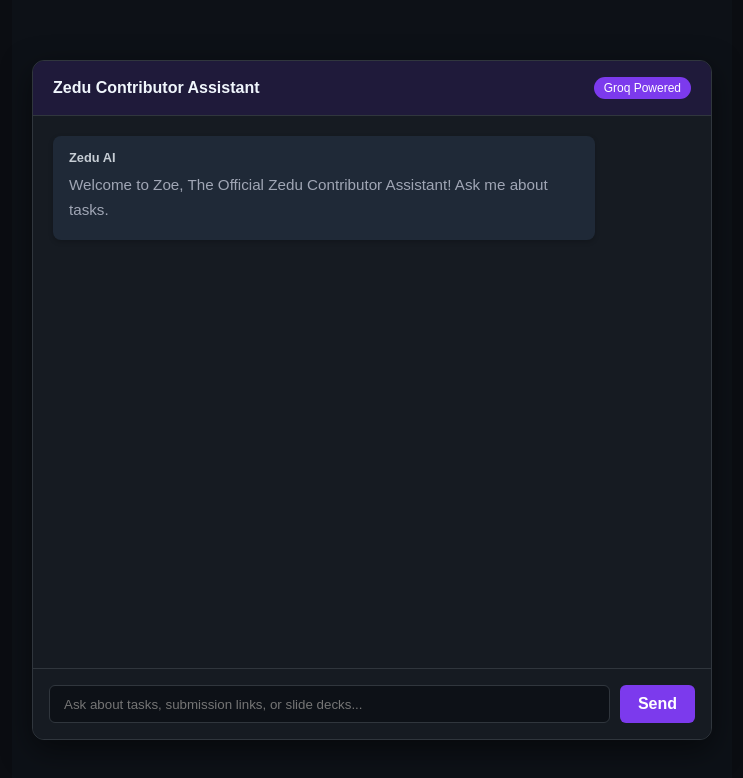
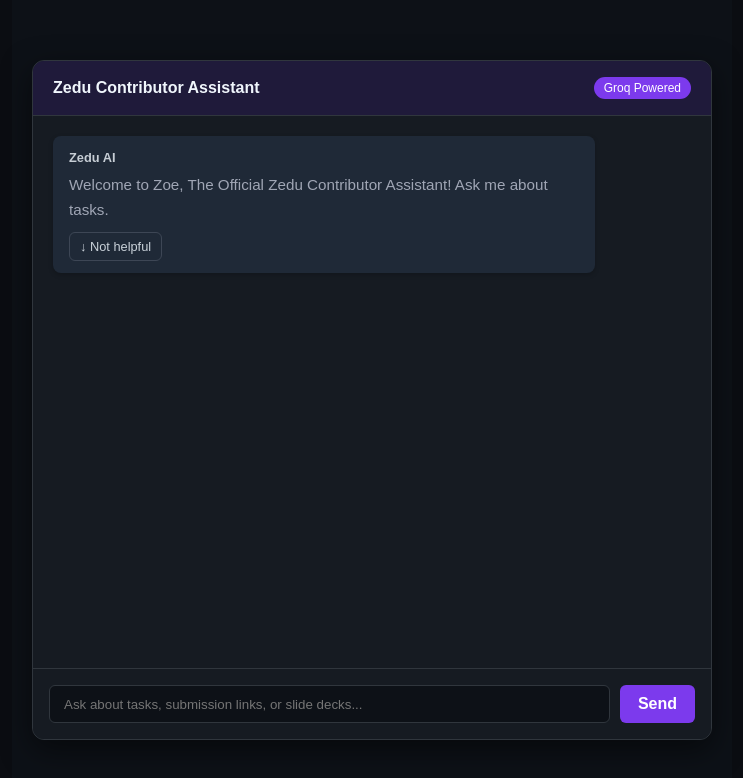
Before and after one commit to zedu-neo-hng/contributors-helper, a Next.js app: page / in a window 1280 px wide. Shown: the top 778 px of the page, without its empty margins (268-1011 px from the left). Built offline with nearby package versions, Linux system fonts and the light colour scheme.

Commit message:
feat: add downvote feedback character counter

```diff
--- a/src/app/globals.css
+++ b/src/app/globals.css
@@ -11,3 +11,19 @@
 .bubble.assistant { align-self: flex-start; background: #1a1e29; }
 .composer { display: flex; gap: 8px; }
 .composer input { flex: 1; padding: 10px 14px; border-radius: 8px; border: 1px solid #2a3040; background: #11141c; color: inherit; font-size: 1rem; }
+.message-feedback { margin-top: 10px; }
+.downvote-button, .feedback-cancel, .feedback-submit { padding: 6px 10px; border: 1px solid #3d4655; border-radius: 6px; background: transparent; color: #c9d1d9; font-size: 0.8rem; cursor: pointer; }
+.downvote-button:hover, .feedback-cancel:hover { background: #30363d; }
+.feedback-form { display: flex; flex-direction: column; gap: 8px; min-width: 240px; }
+.feedback-form label, .feedback-form-footer { color: #c9d1d9; font-size: 0.8rem; }
+.feedback-form textarea { width: 100%; resize: vertical; padding: 9px 10px; border: 1px solid #3d4655; border-radius: 6px; background: #0d1117; color: #f0f6fc; font: inherit; }
+.feedback-form textarea:focus { outline: 2px solid #7c3aed; outline-offset: 1px; }
+.feedback-form-footer { display: flex; justify-content: space-between; align-items: center; gap: 8px; }
+.feedback-form-footer > div { display: flex; gap: 6px; }
+.feedback-submit { background: #7c3aed; border-color: #7c3aed; color: #fff; }
+.feedback-submit:hover { background: #6d28d9; }
+.feedback-notice { margin: 0; font-size: 0.8rem; }
+@media (max-width: 480px) {
+  .feedback-form { min-width: 0; width: min(100%, 320px); }
+  .feedback-form-footer { align-items: flex-start; flex-direction: column; }
+}
--- a/src/app/page.tsx
+++ b/src/app/page.tsx
@@ -13,6 +13,9 @@
   ]);
   const [input, setInput] = useState<string>('');
   const [loading, setLoading] = useState<boolean>(false);
+  const [feedbackOpenIndex, setFeedbackOpenIndex] = useState<number | null>(null);
+  const [feedback, setFeedback] = useState<string>('');
+  const [feedbackSubmittedIndex, setFeedbackSubmittedIndex] = useState<number | null>(null);
 
   const handleSubmit = async (e: FormEvent<HTMLFormElement>) => {
     e.preventDefault();
@@ -83,6 +86,48 @@
                   {m.content}
                 </ReactMarkdown>
               </div>
+              {m.role === 'assistant' && (
+                <div className="message-feedback">
+                  {feedbackSubmittedIndex === idx ? (
+                    <p className="feedback-notice" role="status">Feedback isn’t sent or saved.</p>
+                  ) : feedbackOpenIndex === idx ? (
+                    <form
+                      className="feedback-form"
+                      onSubmit={(e) => {
+                        e.preventDefault();
+                        setFeedbackSubmittedIndex(idx);
+                        setFeedbackOpenIndex(null);
+                        setFeedback('');
+                      }}
+                    >
+                      <label htmlFor={`feedback-${idx}`}>What could be better? (optional)</label>
+                      <textarea
+                        id={`feedback-${idx}`}
+                        value={feedback}
+                        onChange={(e) => setFeedback(e.target.value)}
+                        maxLength={250}
+                        rows={3}
+                      />
+                      <div className="feedback-form-footer">
+                        <span aria-live="polite">{feedback.length}/250 characters</span>
+                        <div>
+                          <button type="button" className="feedback-cancel" onClick={() => { setFeedbackOpenIndex(null); setFeedback(''); }}>Cancel</button>
+                          <button type="submit" className="feedback-submit">Submit</button>
+                        </div>
+                      </div>
+                    </form>
+                  ) : (
+                    <button
+                      type="button"
+                      className="downvote-button"
+                      aria-expanded={false}
+                      onClick={() => { setFeedbackOpenIndex(idx); setFeedback(''); }}
+                    >
+                      ↓ Not helpful
+                    </button>
+                  )}
+                </div>
+              )}
             </div>
           ))}
           {loading && <div style={{ color: '#8b949e', fontSize: '0.85rem', fontStyle: 'italic' }}>Zedu AI is reviewing tabs and formatting...</div>}
```
